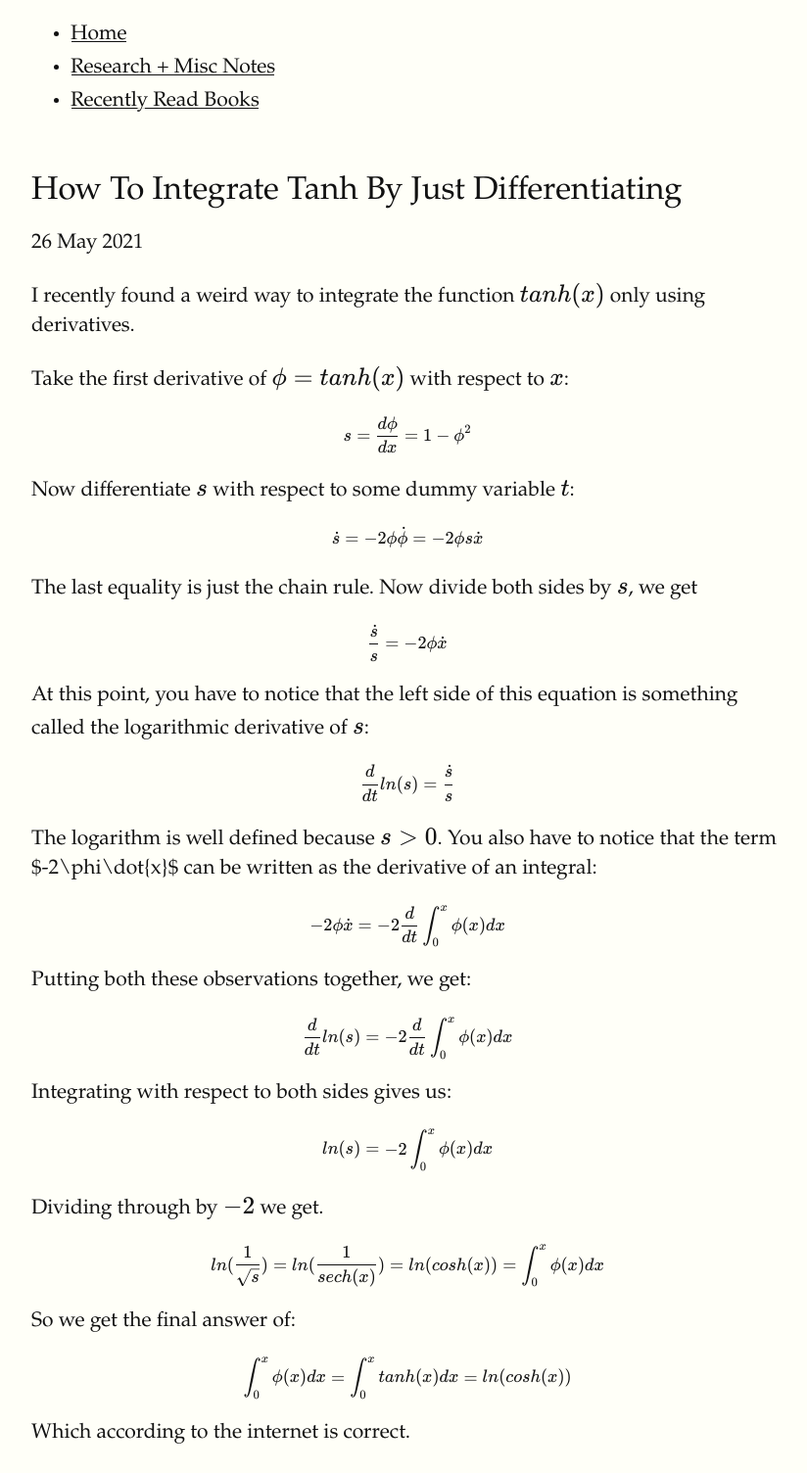
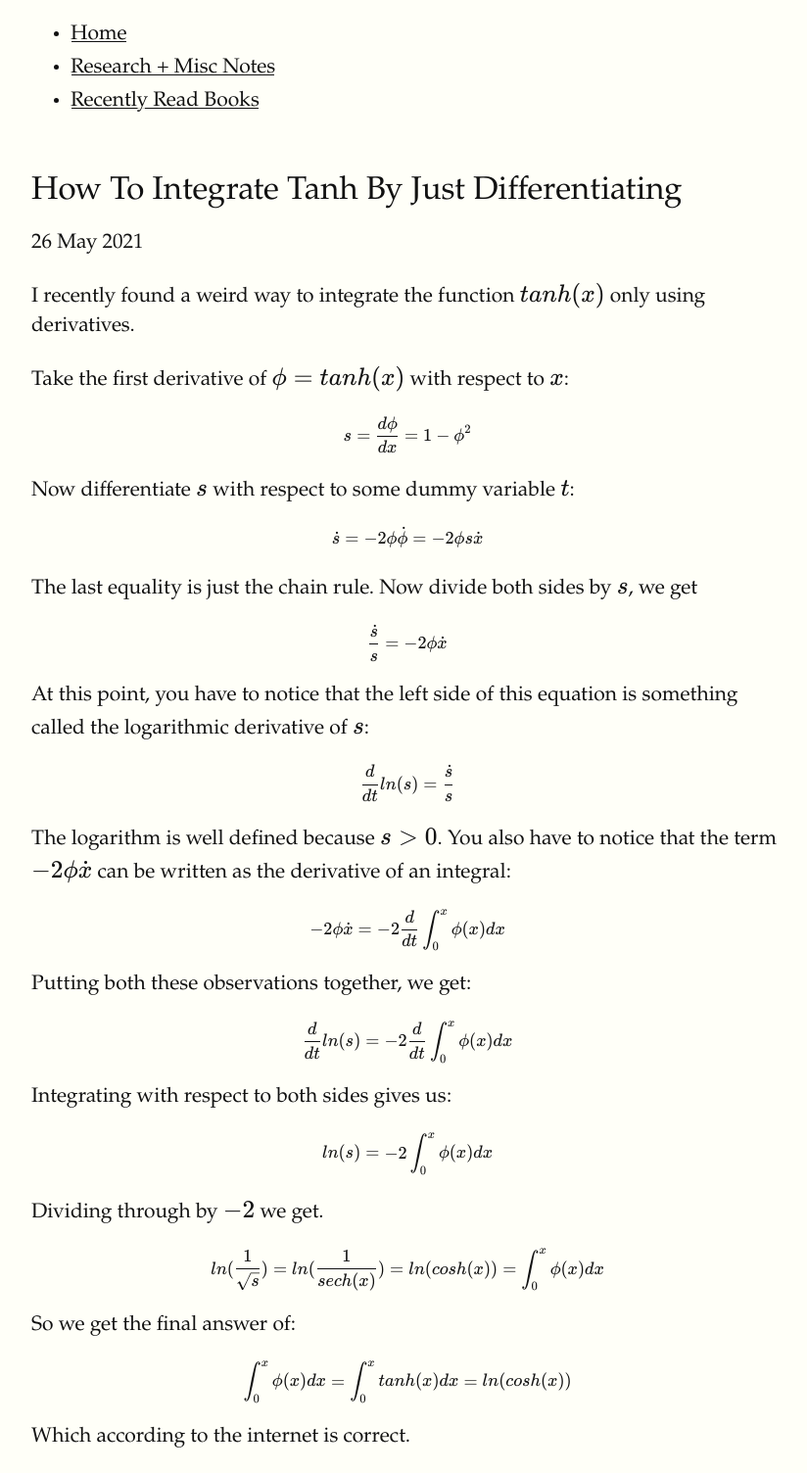
Before and after one commit to kozleo/kozleo.github.io, a Jekyll site: the page built from _posts/2021-5-26-How-to-Integrate-Tanh-by-Just-Differentiating.md, in a window 1280 px wide. Shown: the whole page at 98% size, without its empty margins (224-1048 px from the left). Built offline with Jekyll 4.4.1, drawn with Linux system fonts in a browser that asks for light colours; our own code applies the rules of GitHub Pages for plain Markdown files.

```diff
--- a/_posts/2021-5-26-How-to-Integrate-Tanh-by-Just-Differentiating.md
+++ b/_posts/2021-5-26-How-to-Integrate-Tanh-by-Just-Differentiating.md
@@ -16,7 +16,7 @@ At this point, you have to notice that the left side of this equation is somethi
 
 $$\frac{d}{dt}ln(s) = \frac{\dot{s}}{s}$$
 
-The logarithm is well defined because $$s>0$$. You also have to notice that the term $-2\phi\dot{x}$ can be written as the derivative of an integral:
+The logarithm is well defined because $$s>0$$. You also have to notice that the term $$-2\phi\dot{x}$$ can be written as the derivative of an integral:
 
 $$-2\phi\dot{x}= -2 \frac{d}{dt}\int_{0}^{x}{\phi(x)dx}$$
 
```
